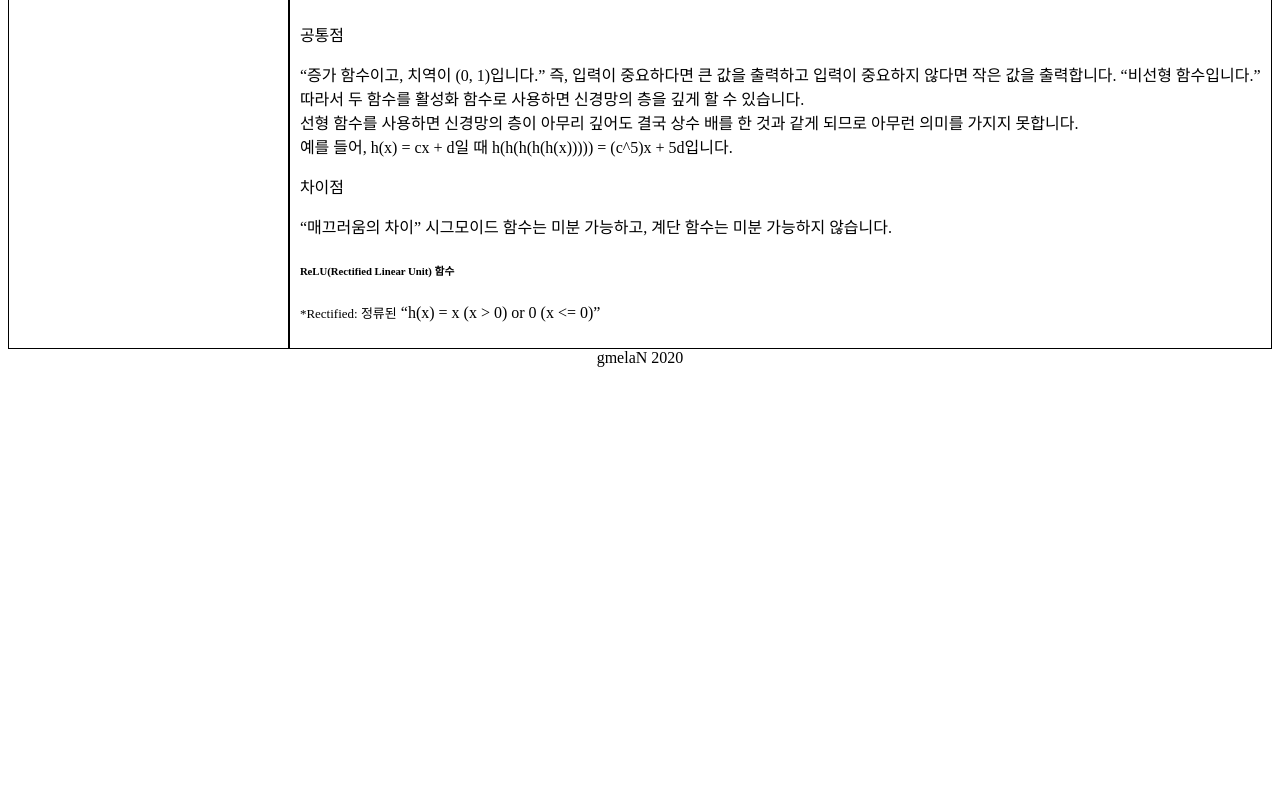
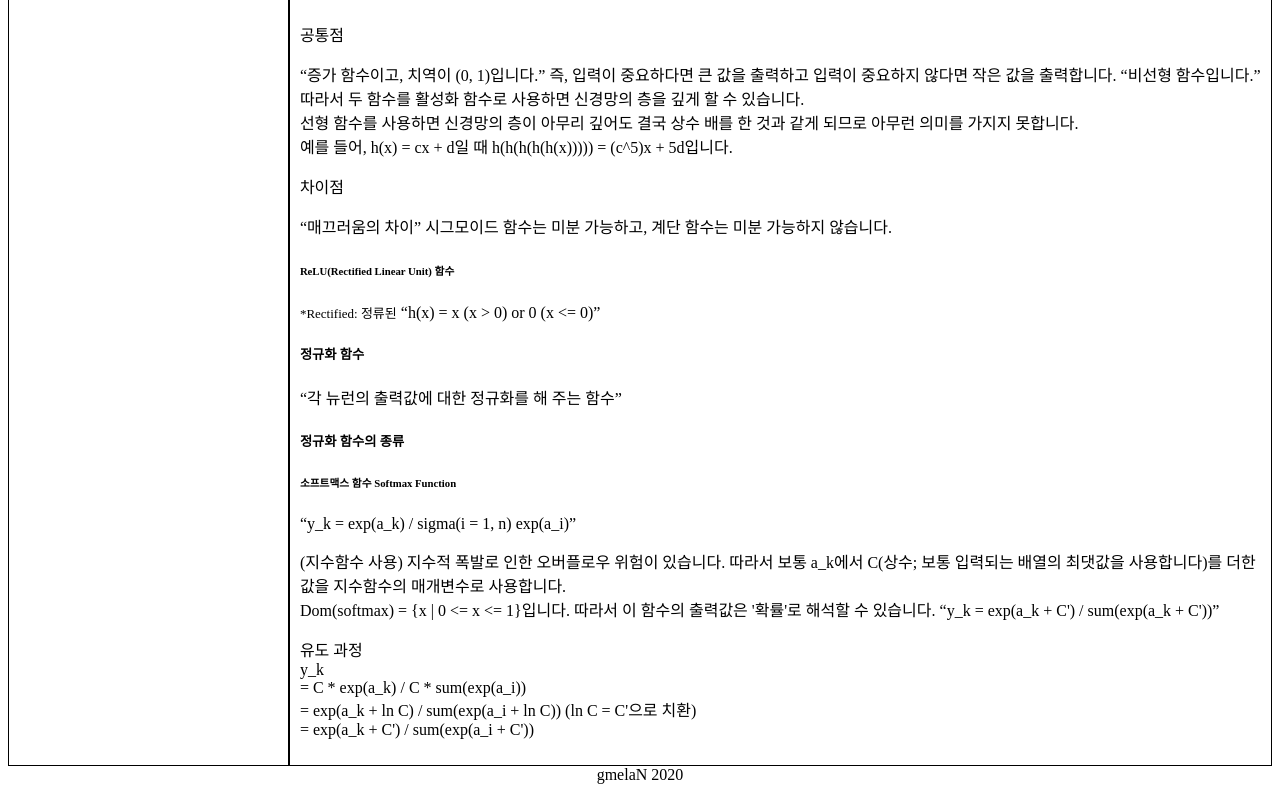
Before and after one commit to GmelaN/portfolio, a plain HTML site: page deeplearning.html in a window 1280 px wide. Shown: the part 1282-2074 px from the top of the page. Before the commit the page ends 1657 px from the top, so only its background shows below. Drawn offline with Linux system fonts and the light colour scheme.

Commit message:
added section-'normalization function'

```diff
--- a/deeplearning.html
+++ b/deeplearning.html
@@ -80,9 +80,8 @@
                     <p>간단하게 '퍼셉트론 + 활성화 함수'로 정의할 수 있습니다.</p>
                     <p>
                         <h5>입력층, 출력층, 은닉층</h5>
-
                     </p>
-                    <p>
+                    <p id="NW-activation_function">
                         <p>
                             <h5>활성화 함수</h5>
                             <q>입력 신호의 총합을 출력 신호로 변환하는 함수</q>
@@ -125,10 +124,40 @@
                             </p>
 
                         </p>
+                    </p>
+                    <p id="NW-normalization_function">
+                        <p>
+                            <h5>정규화 함수</h5>
+                            <q>각 뉴런의 출력값에 대한 정규화를 해 주는 함수</q>
+                        </p>
+                        <p id="NW-NF-kind_of_normalization_function">
+                            <h5>정규화 함수의 종류</h5>
+                            <p>
+                                <h6>소프트맥스 함수 Softmax Function</h6>
+                                <q>y_k = exp(a_k) / sigma(i = 1, n) exp(a_i)</q>
+                                <p>
+                                    (지수함수 사용) 지수적 폭발로 인한 오버플로우 위험이 있습니다. 따라서 보통 a_k에서 C(상수; 보통 입력되는 배열의 최댓값을 사용합니다)를 더한 값을 지수함수의 매개변수로 사용합니다.<br>
+                                    Dom(softmax) = {x | 0 <= x <= 1}입니다. 따라서 이 함수의 출력값은 '확률'로 해석할 수 있습니다.
+                                    <q>y_k = exp(a_k + C') / sum(exp(a_k + C'))</q>
+                                    <p>
+                                        <h7>유도 과정</h7><br>
+                                        y_k<br>
+                                         = C * exp(a_k) / C * sum(exp(a_i))<br>
+                                         = exp(a_k + ln C) / sum(exp(a_i + ln C)) (ln C = C'으로 치환)<br>
+                                         = exp(a_k + C') / sum(exp(a_i + C'))
+                                    </p>
+                                </p>
+                            </p>
+                        </p>
+                    </p>
+                    <p id="set_number_of_output_step">
 
                     </p>
+
                 </p>
             </p>
+
+
         </div>
     </div>
     <span style="display: block; text-align: center; text-decoration-color: gray;">gmelaN 2020</span>
```
